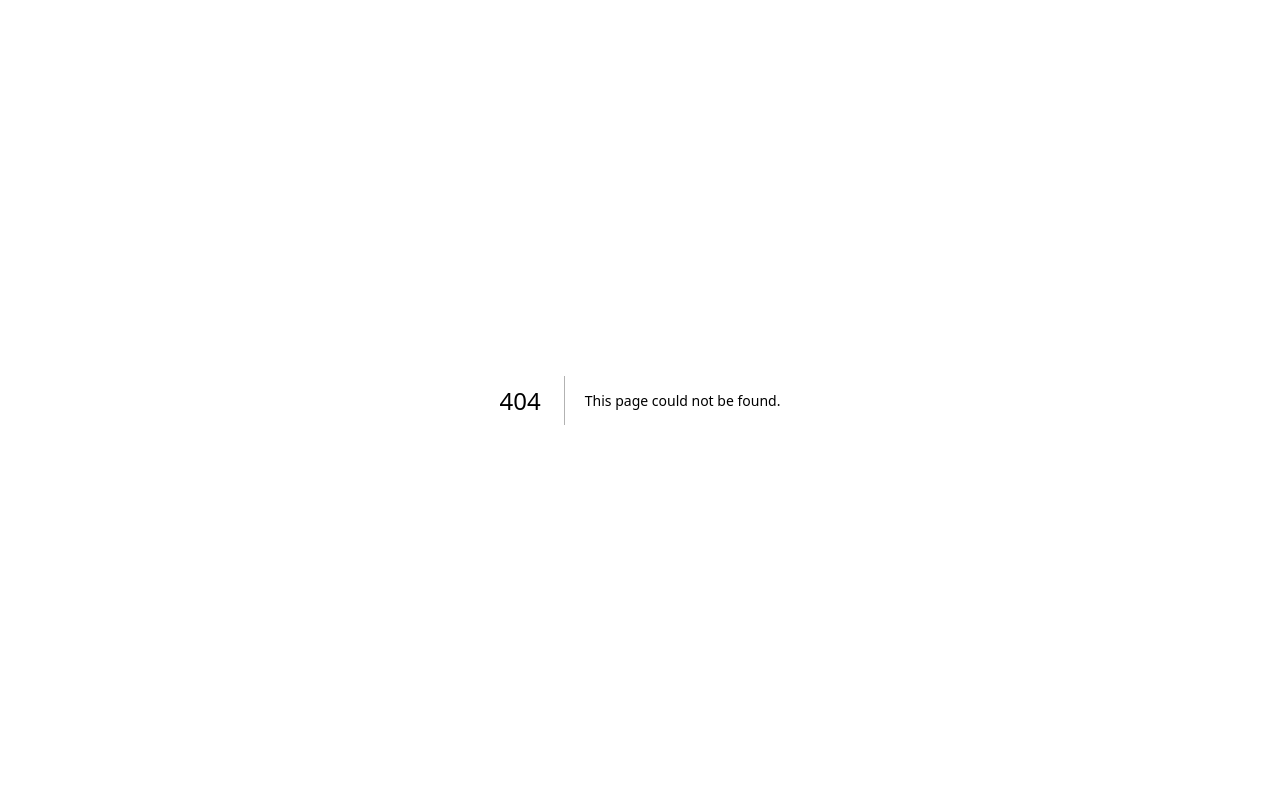
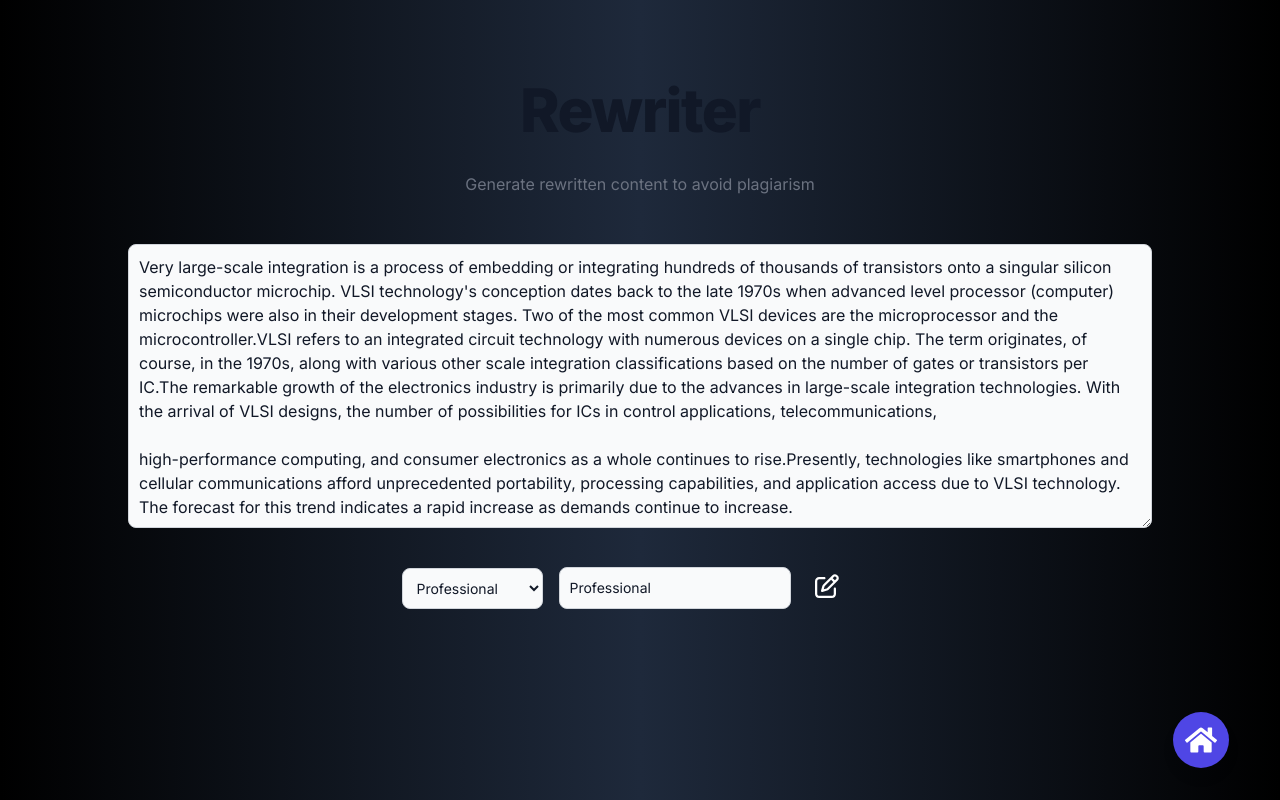
Before and after one commit to TanmayBansode/HoneycombFrontend, a Next.js app: page /rewrite in a window 1280 px wide. Before the commit this address had no page. Built offline with nearby package versions, Linux system fonts and the light colour scheme.

Commit message:
rewriter and roadmap print

```diff
--- a/app/components/Checklist.jsx
+++ b/app/components/Checklist.jsx
@@ -1,29 +1,5 @@
 import React, { useEffect } from "react";
-import jsPDF from "jspdf";
-import html2canvas from "html2canvas";
-
-const generatePDF = (roadmap, name) => {
-  const pdf = new jsPDF("p", "px", "a4"); // Set PDF format to A4
-
-  // Select the Checklist component by its ID
-  const checklist = document.getElementById("checklist");
-
-  // Convert the component to an image
-  html2canvas(checklist, { scale: 2 }).then((canvas) => {
-    // Adjust scale if needed
-    const imgData = canvas.toDataURL("image/png");
-
-    // Calculate width and height of the image
-    const imgWidth = pdf.internal.pageSize.getWidth();
-    const imgHeight = (canvas.height * imgWidth) / canvas.width;
-
-    // Add image to PDF with margins
-    pdf.addImage(imgData, "PNG", 0, 0, imgWidth, imgHeight, "", "FAST");
-
-    // Save the PDF with the provided name
-    pdf.save(`${name}.pdf`);
-  });
-};
+import { IoPrint } from "react-icons/io5";
 
 const ChecklistItem = ({ text }) => {
   return (
@@ -50,7 +26,7 @@ const ChecklistPhase = ({ title, items }) => {
 
 const Checklist = ({ roadmap, name }) => {
   const handlePrint = () => {
-    generatePDF(roadmap, name);
+window.print();
   };
 
   useEffect(() => {
@@ -80,8 +56,9 @@ const Checklist = ({ roadmap, name }) => {
   return (
     <>
       {roadmap ? (
-        <div id="checklist" className="pb-24 p-2 md:p-6 lg:p-8 rounded shadow-xl relative border border-md border-gray-700">
-          <h1 className="mb-4 text-lg font-semibold leading-none tracking-tight text-gray-900 md:text-3xl lg:text-4xl dark:text-white text-center">
+      <div id="checklist" className="pb-4 p-2 md:p-6 lg:p-8 rounded shadow-xl relative border border-md border-gray-700">
+
+      <h1 className="mb-4 text-lg font-semibold leading-none tracking-tight text-gray-900 md:text-4xl lg:text-4xl dark:text-white">
         {name}
       </h1>
       {roadmap.map((phase, index) => (
@@ -91,17 +68,19 @@ const Checklist = ({ roadmap, name }) => {
           items={phase.steps}
         />
       ))}
-          <div
-            onClick={handlePrint}
-            className="w-32 py-1 rounded-md bg-gradient-to-tr from-indigo-600 to-purple-500 p-0.5 absolute bottom-2 right-8"
+
+
+        <div className="absolute top-2 right-2">
+          <button onClick={handlePrint}
+              className="text-white bg-transparent hover:bg-gradient-to-tr from-indigo-600 to-purple-500 focus:outline-none font-medium rounded-lg text-sm px-2 py-1 md:px-2 md:py-2 dark:bg-transparent dark:hover:bg-gradient-to-tr from-indigo-600 to-purple-500"
             >
-            <div className="h-full rounded-md  flex items-center justify-center">
-              <button className="text-2xl font-manrope font-bold text-white">
-                Print
+                       <IoPrint className="w-6 h-6 md:w-8 lg:w-8" />
             </button>
         </div>
+
+
     </div>
-        </div>
+
       ) : (
         <p className="text-white">No roadmap available.</p>
       )}
--- /dev/null
+++ b/app/components/Display.jsx
@@ -0,0 +1,36 @@
+import React, { useState } from "react";
+import ReactMarkdown from "react-markdown";
+import { CopyToClipboard } from 'react-copy-to-clipboard';
+import { FaRegCopy } from "react-icons/fa6";
+
+export const Display = ({ text }) => {
+  const [copyStatus, setCopyStatus] = useState(false);
+
+  const onCopyText = () => {
+    setCopyStatus(true);
+    setTimeout(() => setCopyStatus(false), 2000);
+  };
+
+  return (
+    <div className="my-4 relative rounded overflow-hidden shadow-lg border border-md border-gray-600">
+      <div className="px-6 py-4">
+        <div className="font-bold text-lg mb-2">Rewritten Material</div>
+
+        <div className="absolute top-2 right-2 flex items-center space-x-2">
+          {copyStatus && <p className="text-sm text-green-200 mb-0">Copied!</p>}
+          <CopyToClipboard text={text} onCopy={onCopyText}>
+          <button
+              className="text-white bg-transparent hover:bg-gradient-to-tr from-indigo-600 to-purple-500 focus:outline-none font-medium rounded-lg text-sm px-4 py-2 dark:bg-transparent dark:hover:bg-gradient-to-tr from-indigo-600 to-purple-500"
+            >
+              <FaRegCopy className="w-6 h-6" />
+            </button>
+          </CopyToClipboard>
+        </div>
+
+        <div className="text-gray-400 text-md mt-4">
+          <ReactMarkdown>{text}</ReactMarkdown>
+        </div>
+      </div>
+    </div>
+  );
+};
--- /dev/null
+++ b/app/components/HomeButton.jsx
@@ -0,0 +1,24 @@
+import React from "react";
+import { useRouter } from "next/navigation";
+import { FaHome } from "react-icons/fa";
+
+const HomeButton = () => {
+  const router = useRouter();
+
+  const goToHome = () => {
+    router.push("/");
+  };
+
+  return (
+    <button
+      onClick={goToHome}
+      className="fixed z-10 bg-indigo-600 text-white p-3 rounded-full shadow-lg hover:scale-110 transition-transform duration-300 ease-in-out focus:outline-none"
+      style={{ bottom: "4%", right: "4%" }}
+      aria-label="Go to Home"
+    >
+      <FaHome className="w-8 h-8" />
+    </button>
+  );
+};
+
+export default HomeButton;
--- /dev/null
+++ b/app/rewrite/page.js
@@ -0,0 +1,141 @@
+"use client"
+
+import React, { useState, useEffect, useRef } from "react";
+import axios from "axios";
+import { FaRegPenToSquare } from "react-icons/fa6";
+import { Display } from "../components/Display";
+import HomeButton from "../components/HomeButton";
+
+const Rewrite = () => {
+    const [prompt, setPrompt] = useState("Very large-scale integration is a process of embedding or integrating hundreds of thousands of transistors onto a singular silicon semiconductor microchip. VLSI technology's conception dates back to the late 1970s when advanced level processor (computer) microchips were also in their development stages. Two of the most common VLSI devices are the microprocessor and the microcontroller.VLSI refers to an integrated circuit technology with numerous devices on a single chip. The term originates, of course, in the 1970s, along with various other scale integration classifications based on the number of gates or transistors per IC.The remarkable growth of the electronics industry is primarily due to the advances in large-scale integration technologies. With the arrival of VLSI designs, the number of possibilities for ICs in control applications, telecommunications, \n\nhigh-performance computing, and consumer electronics as a whole continues to rise.Presently, technologies like smartphones and cellular communications afford unprecedented portability, processing capabilities, and application access due to VLSI technology. The forecast for this trend indicates a rapid increase as demands continue to increase.");
+    const [content, setContent] = useState();
+    const [mode, setMode] = useState("Professional");
+    const [isLoading, setIsLoading] = useState(false);
+    const [error, setError] = useState(null);
+
+    const textareaRef = useRef(null);
+
+    const backendUrl = process.env.NEXT_PUBLIC_REACT_APP_SERVER_URL;
+
+    const fetchData = async () => {
+        setIsLoading(true);
+        setError(null);
+        try {
+            const { data } = await axios.post(backendUrl + "/api/rewrite", {
+                prompt: prompt,
+                mode: mode === "Custom" ? customMode : mode
+            });
+
+            const text = data.text;
+            console.log("Text : ", text);
+            setContent(text);
+        } catch (error) {
+            console.error("Error fetching content:", error);
+            setError("Error fetching content. Please try again later.");
+        } finally {
+            console.log("Content : ", content);
+            setIsLoading(false);
+        }
+    };
+
+    const handleButtonClick = () => {
+        fetchData();
+    };
+
+    const handlePromptChange = (e) => {
+        setPrompt(e.target.value);
+    };
+
+    const handleModeChange = (e) => {
+        setMode(e.target.value);
+    };
+
+    const adjustTextareaHeight = () => {
+        const textarea = textareaRef.current;
+        textarea.style.height = "auto";
+        textarea.style.height = textarea.scrollHeight + "px";
+    };
+
+    useEffect(() => {
+        adjustTextareaHeight();
+    }, [prompt]);
+
+    return (
+      <div className="bg-gradient-to-r from-black via-slate-800 to-black min-h-screen px-6 md:px-20 lg:px-32 pt-20 justify-center items-center">
+        <HomeButton />
+        <h1 className="mb-4 text-4xl font-extrabold leading-none tracking-tight text-gray-900 md:text-5xl lg:text-6xl dark:text-white text-center">
+          Rewriter
+        </h1>
+        <p className="mt-8 text-center text-gray-500">
+          Generate rewritten content to avoid plagiarism
+        </p>
+
+        <div className="flex flex-col items-center justify-center mt-12 pb-12">
+          <div className="relative w-full">
+            <textarea
+              ref={textareaRef}
+              value={prompt}
+              onChange={(e) => {
+                  handlePromptChange(e);
+                  adjustTextareaHeight();
+              }}
+              className="p-2.5 w-full text-md text-gray-900 bg-gray-50 rounded-lg border border-gray-300 focus:ring-blue-500 focus:border-blue-500 dark:bg-gray-700 dark:border-gray-600 dark:placeholder-gray-400 dark:text-white dark:focus:ring-blue-500 dark:focus:border-blue-500 overflow-hidden"
+              placeholder="Enter the text to rewrite"
+              rows="1"
+            ></textarea>
+          </div>
+
+    <div className="flex flex-col items-center justify-center mt-8 space-y-4 md:space-y-0 md:flex-row md:items-center md:justify-center">
+      <form className="hidden md:block lg:block max-w-sm md:mr-4">
+        <select
+          id="mode"
+          value={mode}
+          onChange={handleModeChange}
+          className="bg-gray-50 border border-gray-300 text-gray-900 text-sm rounded-lg focus:ring-blue-500 focus:border-blue-500 block w-full p-2.5 dark:bg-gray-700 dark:border-gray-600 dark:placeholder-gray-400 dark:text-white dark:focus:ring-blue-500 dark:focus:border-blue-500"
+        >
+          <option value="Professional">Professional</option>
+          <option value="Casual">Casual</option>
+          <option value="Technical">Technical</option>
+          <option value="Romantic">Romantic</option>
+          <option value="African Accent">African Accent</option>
+          <option value="German">German</option>
+          <option value="Rap">Rap</option>
+          <option value="Snoop Dog">Snoop Dog</option>
+        </select>
+      </form>
+<div className="flex flex-row items-center justify-center md:mr-4">
+
+      <input
+        type="text"
+        value={mode}
+        onChange={handleModeChange}
+        placeholder="Enter custom mode"
+        className="bg-gray-50 border border-gray-300 text-gray-900 text-sm rounded-lg focus:ring-blue-500 focus:border-blue-500 block w-full p-2.5 md:w-auto dark:bg-gray-700 dark:border-gray-600 dark:placeholder-gray-400 dark:text-white dark:focus:ring-blue-500 dark:focus:border-blue-500"
+      />
+
+      <button
+        onClick={handleButtonClick}
+        className="text-white bg-transparent hover:bg-gradient-to-tr from-indigo-600 to-purple-500 focus:outline-none font-medium rounded-lg text-sm px-6 py-2 dark:bg-transparent dark:hover:bg-gradient-to-tr from-indigo-600 to-purple-500"
+      >
+        <FaRegPenToSquare className="w-6 mb-1 h-6" />
+      </button>
+
+      </div>
+    </div>
+          {error && (
+            <div className="max-w-lg my-12">
+              <p className="text-red-100 text-center p-4 bg-red-900 rounded-lg">
+                {error}
+              </p>
+            </div>
+          )}
+          {isLoading && <p className="text-white text-xl my-12">Loading...</p>}
+        </div>
+
+        {/* Display the rewritten content */}
+        {!isLoading && content && <Display text={content} />}
+      </div>
+    );
+};
+
+export default Rewrite;
--- a/app/roadmap/page.js
+++ b/app/roadmap/page.js
@@ -3,6 +3,7 @@ import React, { useState } from "react";
 import Checklist from "../components/Checklist";
 import axios from "axios";
 import { BsSearch } from "react-icons/bs";
+import HomeButton from "../components/HomeButton";
 
 const App = () => {
   const [prompt, setPrompt] = useState("Dev Ops");
@@ -16,7 +17,7 @@ const App = () => {
     setIsLoading(true);
     setError(null);
     try {
-      const { data } = await axios.post(backendUrl + "/api/getResponse", {
+      const { data } = await axios.post(backendUrl + "/api/roadmap", {
         prompt: prompt
       });
       setRoadmap(data);
@@ -36,7 +37,8 @@ const App = () => {
   };
 
   return (
-  <div className="bg-gradient-to-r from-black via-slate-800 to-black min-h-screen px-6 md:px-20 lg:px-32 pt-20 justify-center items-center">
+  <div className="bg-gradient-to-r from-black via-slate-800 to-black min-h-screen px-6 md:px-20 lg:px-32 pt-20 pb-8 justify-center items-center">
+  <HomeButton />
   <h1 className="mb-4 text-4xl font-extrabold leading-none tracking-tight text-gray-900 md:text-5xl lg:text-6xl dark:text-white text-center">
     Roadmap Generator
   </h1>
--- a/package.json
+++ b/package.json
@@ -14,8 +14,10 @@
     "jspdf": "^2.5.1",
     "next": "14.2.3",
     "react": "^18",
+    "react-copy-to-clipboard": "^5.1.0",
     "react-dom": "^18",
-    "react-icons": "^5.2.1"
+    "react-icons": "^5.2.1",
+    "react-markdown": "^9.0.1"
   },
   "devDependencies": {
     "eslint": "^8",
```
Also changed, not shown: 1 other file (tests, documents, lock files or other folders). Lines whose indentation alone changed are shown as unchanged.
